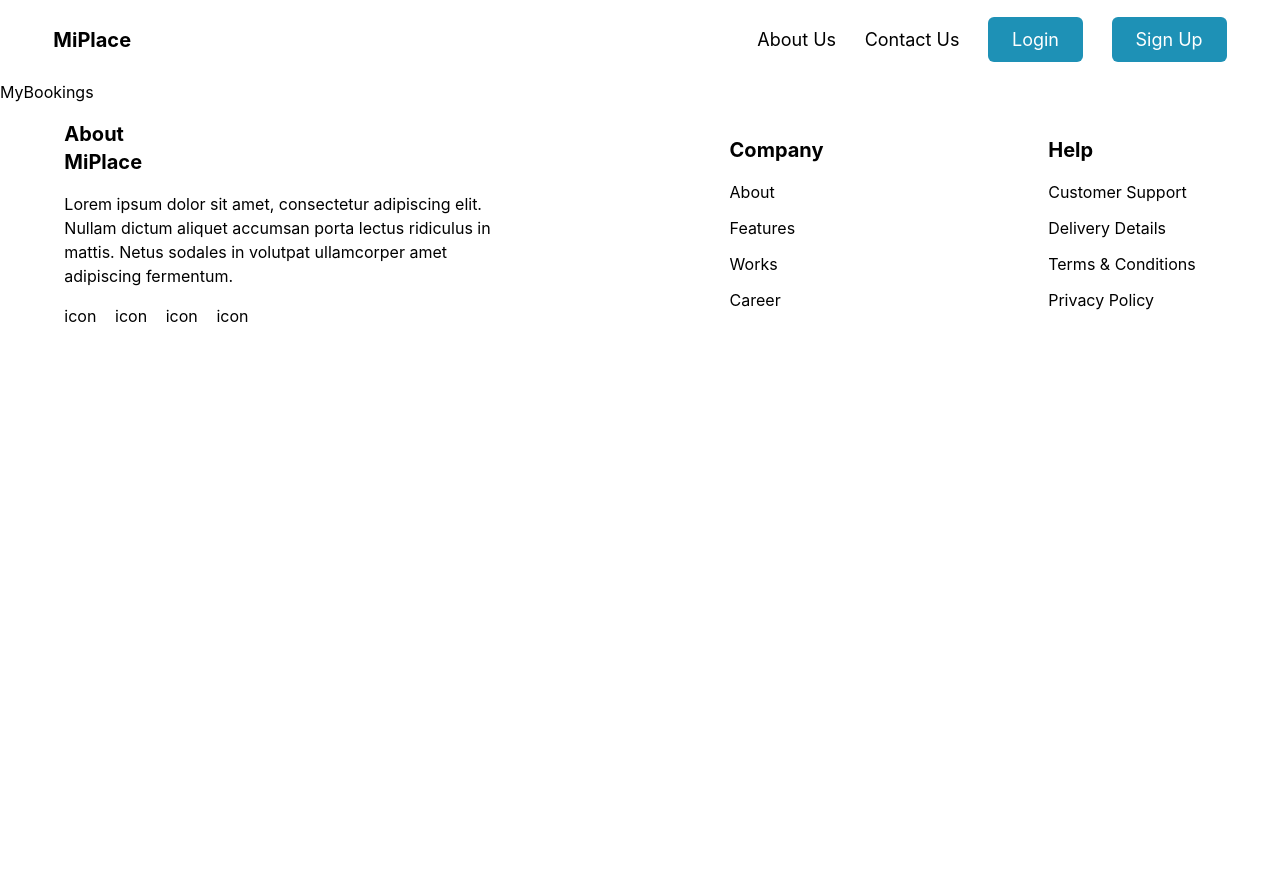
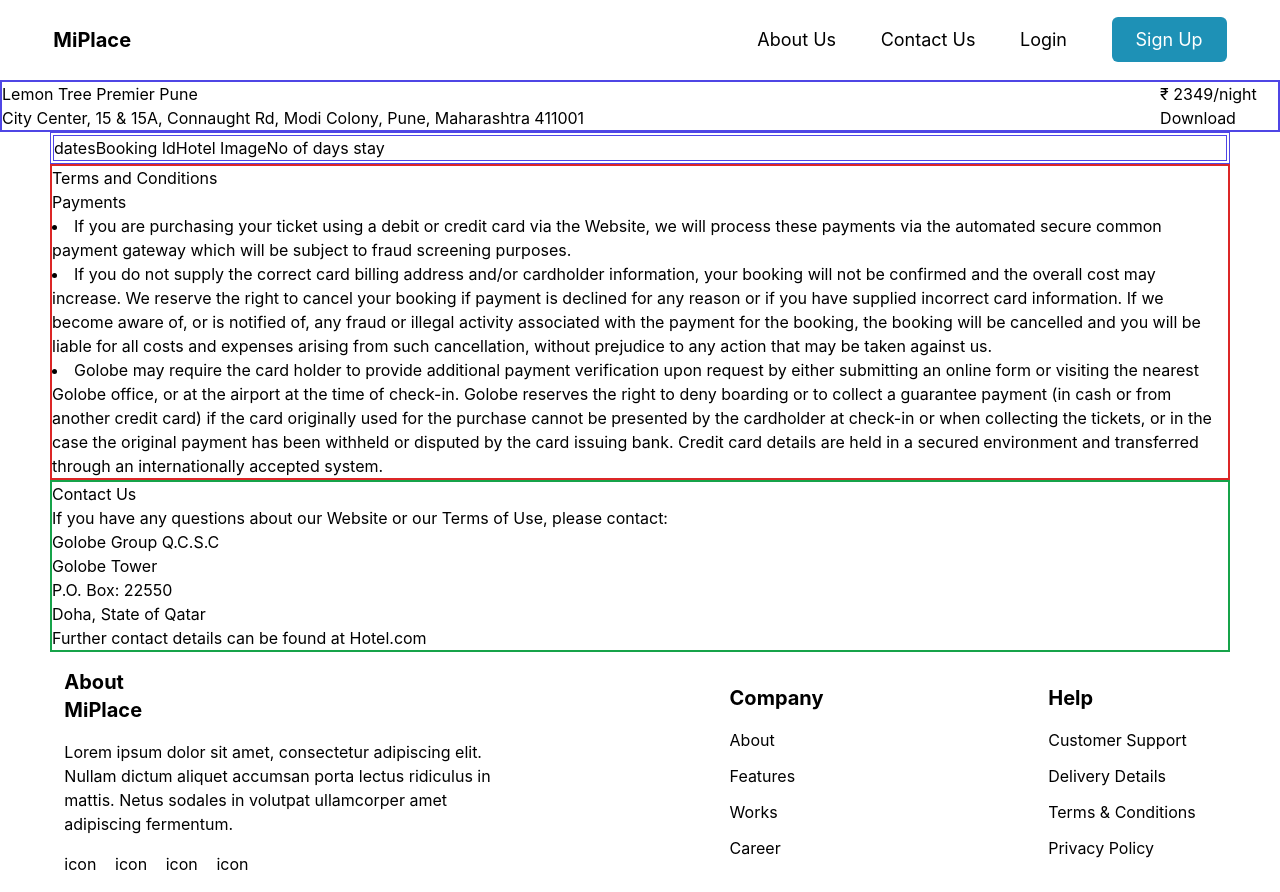
Before and after one commit to aruljohnsonalmabetter/MiPlace-Frontend, a React (Create React App) app in the folder miplace/: page /mybookings in a window 1280 px wide. Before the commit the page ends 800 px from the top, so only its background shows below. Built offline with nearby package versions, Linux system fonts and the light colour scheme.

Commit message:
mybooking layout coded styling left

```diff
--- a/miplace/src/components/HeaderComponent.js
+++ b/miplace/src/components/HeaderComponent.js
@@ -12,11 +12,20 @@
         </div>
         <div className="w-2/5 text-lg">
           <ul className="flex justify-between items-center">
-            <li>About Us</li>
-            <li>Contact Us</li>
+            {/* Use Link to navigate to the login page */}
+            <Link to="/login" className="">
+            About Us
+          </Link>
+            <li>
+
+
+              <Link to="/emailuscontactus" className="">
+                Contact Us </Link>
+            </li>
+
             <li>
               {/* Use Link to navigate to the login page */}
-              <Link to="/login" className="btn px-6 py-3 rounded-md">
+              <Link to="/login" className="">
                 Login
               </Link>
             </li>
--- a/miplace/src/pages/MyBookings.js
+++ b/miplace/src/pages/MyBookings.js
@@ -2,7 +2,54 @@
 
 function MyBookings() {
   return (
-    <div>MyBookings</div>
+    <div>
+        <div class="flex mx-[3.125rem] gap-[35rem] space-x-4 mx-auto border-solid border-2 border-indigo-600">
+            <div>
+                <h1>Lemon Tree Premier Pune</h1>
+                <h3>City Center, 15 & 15A, Connaught Rd, Modi Colony, Pune, Maharashtra 411001</h3>
+            </div>
+            <div>
+                <h1>₹ 2349/night</h1>
+                <button>Download</button>
+            </div>
+        </div>
+        <div class="flex mx-[3.125rem] border-double border-4 border-indigo-600 ">
+            <div>
+                <h1>dates</h1>
+            </div>
+
+            <div>
+                <h1>Booking Id</h1>
+            </div>
+
+            <div>
+                <h1>Hotel Image</h1>
+            </div>
+
+            <div>
+                <h1>No of days stay</h1>
+            </div>
+        </div>
+        <div class="mx-[3.125rem] border-solid border-2 border-red-600">
+            <h1>Terms and Conditions</h1>
+            <h2>Payments</h2>
+            <p>
+                <li>If you are purchasing your ticket using a debit or credit card via the Website, we will process these payments via the automated secure common payment gateway which will be subject to fraud screening purposes. </li>
+                <li>If you do not supply the correct card billing address and/or cardholder information, your booking will not be confirmed and the overall cost may increase. We reserve the right to cancel your booking if payment is declined for any reason or if you have supplied incorrect card information. If we become aware of, or is notified of, any fraud or illegal activity associated with the payment for the booking, the booking will be cancelled and you will be liable for all costs and expenses arising from such cancellation, without prejudice to any action that may be taken against us.</li>
+                <li>Golobe may require the card holder to provide additional payment verification upon request by either submitting an online form or visiting the nearest Golobe office, or at the airport at the time of check-in. Golobe reserves the right to deny boarding or to collect a guarantee payment (in cash or from another credit card) if the card originally used for the purchase cannot be presented by the cardholder at check-in or when collecting the tickets, or in the case the original payment has been withheld or disputed by the card issuing bank. Credit card details are held in a secured environment and transferred through an internationally accepted system.</li>
+            </p>
+        </div>
+
+        <div class="mx-[3.125rem] border-solid border-2 border-green-600">
+            <h1>Contact Us</h1>
+            <h3>If you have any questions about our Website or our Terms of Use, please contact:
+            <li class="list-none">Golobe Group Q.C.S.C</li>
+            <li class="list-none">Golobe Tower</li>
+            <li class="list-none">P.O. Box: 22550</li>
+            <li class="list-none">Doha, State of Qatar</li>
+            <li class="list-none">Further contact details can be found at Hotel.com</li></h3>
+        </div>
+    </div>
   )
 }
 
```
